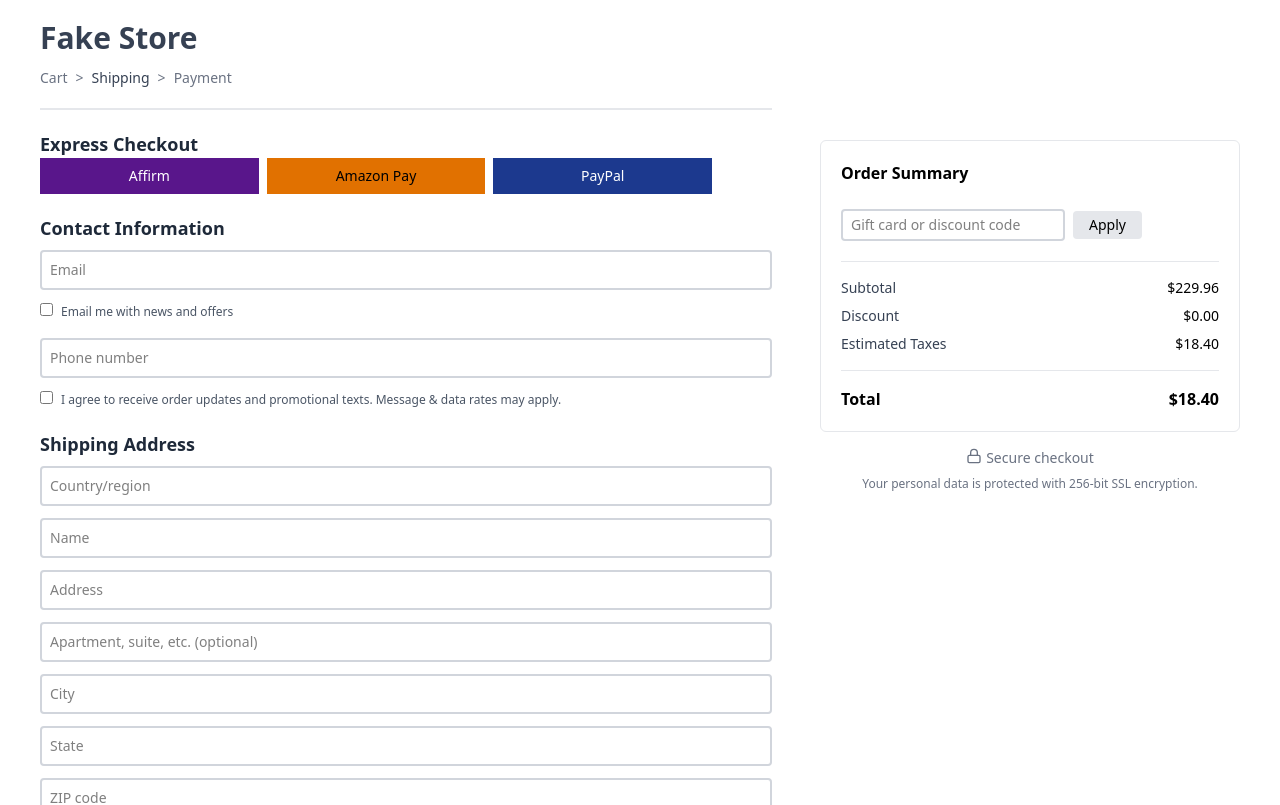
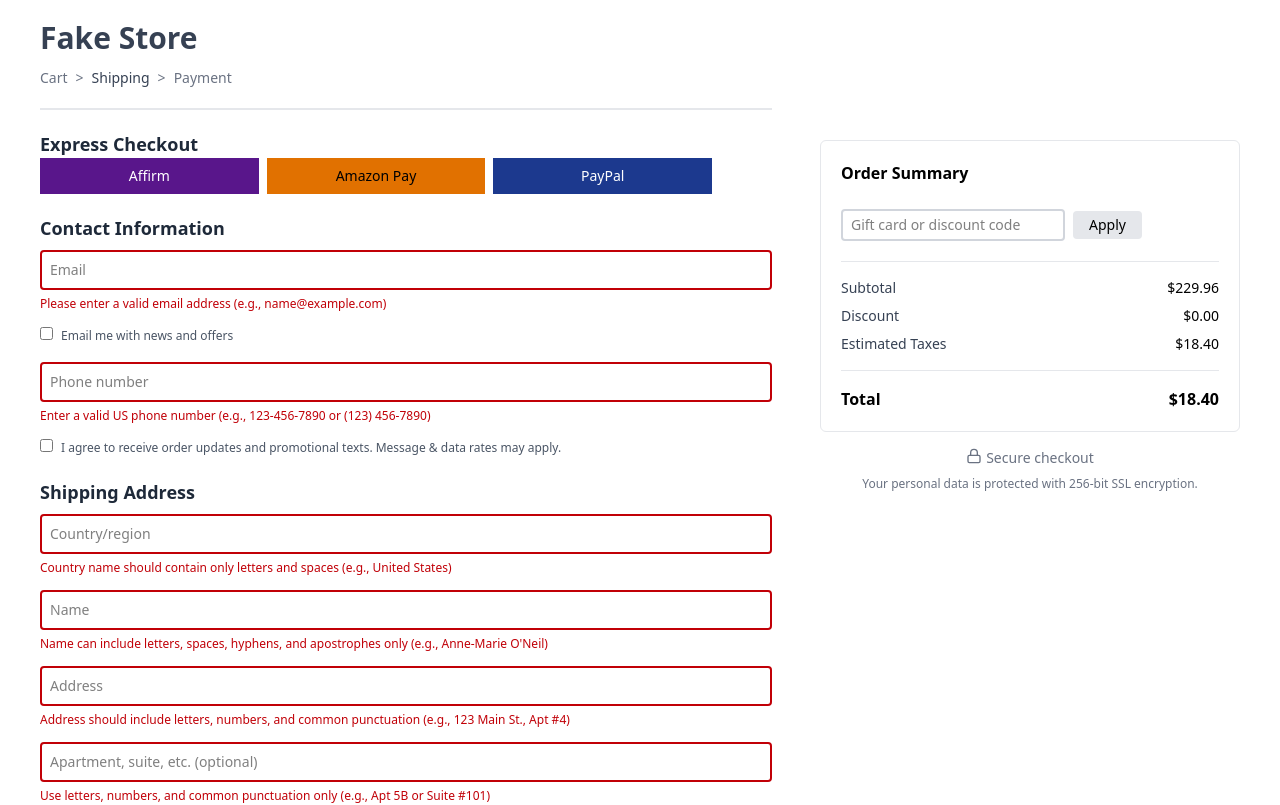
Before and after one commit to mangoPixel1/TailwindStorePage, a React (Vite) app: page /checkout in a window 1280 px wide. Shown: the top 805 px of the page. Built offline with nearby package versions, Linux system fonts and the light colour scheme.

Commit message:
Added regex validation to form fields with error messages

```diff
--- a/src/components/CheckoutForm.jsx
+++ b/src/components/CheckoutForm.jsx
@@ -8,7 +8,9 @@ function CheckoutForm() {
 			type: "email",
 			name: "email",
 			placeholder: "Email",
-			autoComplete: "email"
+			autoComplete: "email",
+			pattern: "[a-z0-9._%+\\-]+@[a-z0-9.-]+\\.[a-z]{2,}$",
+			errorMessage: "Please enter a valid email address (e.g., name@example.com)"
 		},
 		{
 			id: 2,
@@ -20,7 +22,9 @@ function CheckoutForm() {
 			type: "tel",
 			name: "phone",
 			placeholder: "Phone number",
-			autoComplete: "tel"
+			autoComplete: "tel",
+			pattern: "^(\\+1\\s?)?(\\(?\\d{3}\\)?[\\s.-]?)?\\d{3}[\\s.-]?\\d{4}$",
+			errorMessage: "Enter a valid US phone number (e.g., 123-456-7890 or (123) 456-7890)"
 		},
 		{
 			id: 4,
@@ -32,49 +36,63 @@ function CheckoutForm() {
 			type: "text",
 			name: "region",
 			placeholder: "Country/region",
-			autoComplete: "country-name"
+			autoComplete: "country-name",
+			pattern: "^[A-Za-z\\s]{2,56}$",
+			errorMessage: "Country name should contain only letters and spaces (e.g., United States)"
 		},
 		{
 			id: 6,
 			type: "text",
 			name: "name",
 			placeholder: "Name",
-			autoComplete: "name"
+			autoComplete: "name",
+			pattern: "^[A-Za-zÀ-ÖØ-öø-ÿ' -]{2,50}$",
+			errorMessage: "Name can include letters, spaces, hyphens, and apostrophes only (e.g., Anne-Marie O'Neil)"
 		},
 		{
 			id: 7,
 			type: "text",
 			name: "addrLine1",
 			placeholder: "Address",
-			autoComplete: "address-line1"
+			autoComplete: "address-line1",
+			pattern: "^[A-Za-z0-9\\s.,'#-]{5,100}$",
+			errorMessage: "Address should include letters, numbers, and common punctuation (e.g., 123 Main St., Apt #4)"
 		},
 		{
 			id: 8,
 			type: "text",
 			name: "addrLine2",
 			placeholder: "Apartment, suite, etc. (optional)",
-			autoComplete: "address-line2"
+			autoComplete: "address-line2",
+			pattern: "^[A-Za-z0-9\\s.,'#-]{0,100}$",
+			errorMessage: "Use letters, numbers, and common punctuation only (e.g., Apt 5B or Suite #101)"
 		},
 		{
 			id: 9,
 			type: "text",
 			name: "city",
 			placeholder: "City",
-			autoComplete: "address-level2"
+			autoComplete: "address-level2",
+			pattern: "^[A-Za-z\\s'-]{2,85}$",
+			errorMessage: "City name should only contain letters, spaces, apostrophes, and hyphens (e.g., Los Angeles or St. John's)"
 		},
 		{
 			id: 10,
 			type: "text",
 			name: "state",
 			placeholder: "State",
-			autoComplete: "address-level1"
+			autoComplete: "address-level1",
+			pattern: "^[A-Z]{2}$",
+			errorMessage: "Enter a 2-letter state abbreviation in uppercase (e.g., CA, TX)"
 		},
 		{
 			id: 11,
 			type: "text",
 			name: "zip",
 			placeholder: "ZIP code",
-			autoComplete: "postal-code"
+			autoComplete: "postal-code",
+			pattern: "^\\d{5}(-\\d{4})?$",
+			errorMessage: "Enter a 5-digit ZIP code or ZIP+4 (e.g., 12345 or 12345-6789)"
 		}
 	]);
 
@@ -92,14 +110,18 @@ function CheckoutForm() {
 		zip: ""
 	});
 
-	function onChange(e) {
+	function handleInputChange(e) {
 		setValues({ ...values, [e.target.name]: e.target.value });
+	}
+
+	function handleSubmit(e) {
+		e.preventDefault();
 	}
 
 	console.log(values);
 
 	return (
-		<form>
+		<form onSubmit={handleSubmit}>
 			{/* Express Checkout */}
 			<div className="mb-5 max-w-2xl">
 				<h1 className="text-lg text-gray-800 font-semibold">Express Checkout</h1>
@@ -114,7 +136,7 @@ function CheckoutForm() {
 			<div className="mb-5">
 				<h1 className="mb-2 text-lg text-gray-800 font-semibold">Contact Information</h1>
 				<div className="mb-4">
-					<CheckoutFormInput {...inputs[0]} value={values["email"]} onChange={onChange} />
+					<CheckoutFormInput {...inputs[0]} value={values["email"]} handleInputChange={handleInputChange} />
 
 					<div className="mt-2">
 						<input id="optInEmail" type="checkbox" name="optInEmail" value="true" />
@@ -126,7 +148,7 @@ function CheckoutForm() {
 				</div>
 
 				<div>
-					<CheckoutFormInput {...inputs[2]} value={values["phone"]} onChange={onChange} />
+					<CheckoutFormInput {...inputs[2]} value={values["phone"]} handleInputChange={handleInputChange} />
 					<div className="mt-2">
 						<input id="optInText" type="checkbox" name="opt-in-text" value="true" />
 
@@ -145,7 +167,7 @@ function CheckoutForm() {
 					{inputs
 						.filter(input => input.name !== "email" && input.name !== "phone" && input.name !== "optInEmail" && input.name !== "optInText")
 						.map(input => (
-							<CheckoutFormInput key={input.id} {...input} value={values[input.name]} onChange={onChange} />
+							<CheckoutFormInput key={input.id} {...input} value={values[input.name]} handleInputChange={handleInputChange} />
 						))}
 				</div>
 			</div>
--- a/src/components/CheckoutFormInput.jsx
+++ b/src/components/CheckoutFormInput.jsx
@@ -1,9 +1,19 @@
 import { useState } from "react";
 
 function CheckoutFormInput(props) {
-	const { onChange, ...inputProps } = props;
+	const [focused, setFocused] = useState(false);
+	function handleFocus(e) {
+		setFocused(true);
+	}
 
-	return <input {...inputProps} onChange={onChange} className="w-full block border-2 border-gray-300 rounded-sm placeholder:text-sm pl-2 py-2 text-sm" />;
+	const { handleInputChange, errorMessage, ...inputProps } = props;
+
+	return (
+		<div>
+			<input {...inputProps} onChange={handleInputChange} required className="w-full block border-2 border-gray-300 invalid:border-red-700 rounded-sm placeholder:text-sm pl-2 py-2 text-sm" />
+			<span className="text-xs text-red-700">{errorMessage}</span>
+		</div>
+	);
 }
 
 export default CheckoutFormInput;
```
